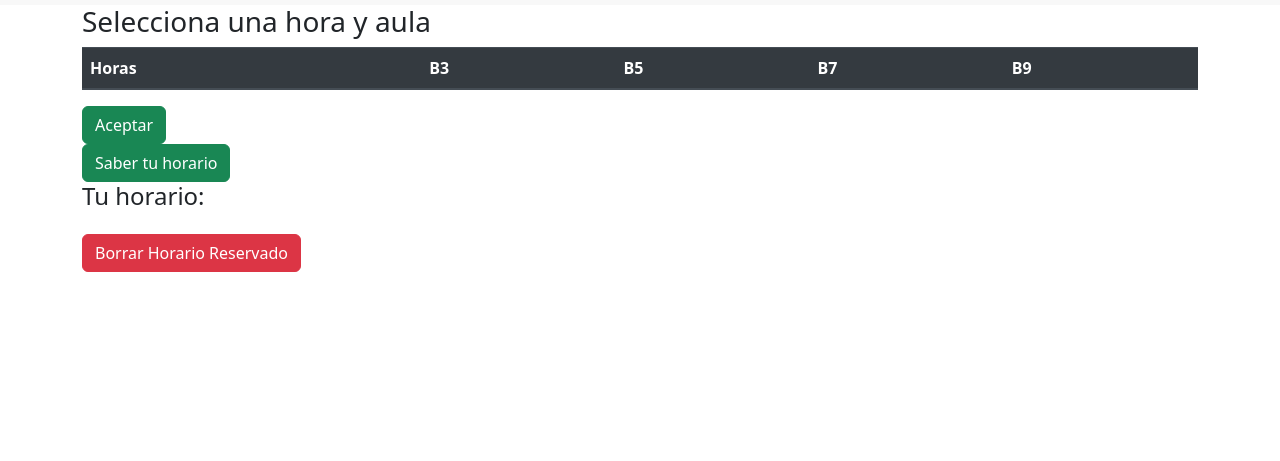
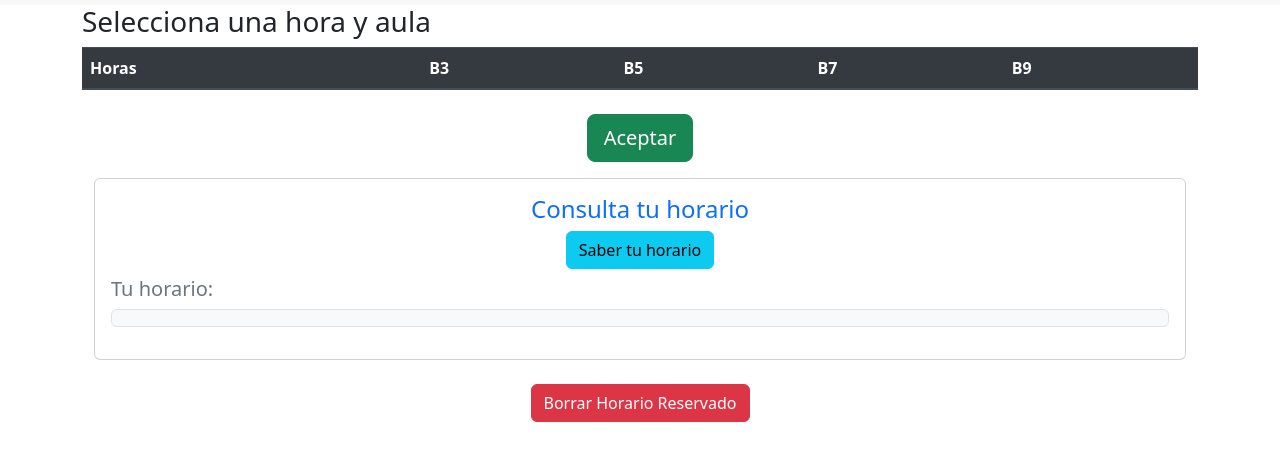
Before and after one commit to pabloantonio01/HORARIOS, a plain HTML site: page src/html/horarios_administrador.html in a window 1280 px wide. Shown: the part 63-524 px from the top of the page. Drawn offline with nearby package versions, Linux system fonts and the light colour scheme; some packages are replaced by stand-ins of ours; no server answers; a script that the page names is missing.

Commit message:
FrontEnd 19.0

```diff
--- a/src/html/horarios_administrador.html
+++ b/src/html/horarios_administrador.html
@@ -107,22 +107,26 @@
 
 
 
-            <button class="btn btn-success" ng-click="guardarSeleccion()">Aceptar</button>
+            <div class="container mt-4">
+                <!-- Botón de aceptar -->
+                <div class="mb-3 text-center">
+                    <button class="btn btn-success btn-lg" ng-click="guardarSeleccion()">Aceptar</button>
+                </div>
 
+                <!-- Sección para saber el horario -->
+                <div class="card p-3 mb-4">
+                    <h4 class="text-center text-primary">Consulta tu horario</h4>
+                    <div class="text-center">
+                        <button class="btn btn-info btn-md mb-2" ng-click="tuhorario()">Saber tu horario</button>
+                    </div>
+                    <h5 class="text-secondary">Tu horario:</h5>
+                    <pre class="border p-2 bg-light rounded">{{ tuhorario | json }}</pre>
+                </div>
 
-
-            <div>
-            <button class="btn btn-success" ng-click="tuhorario()">Saber tu horario</button>
-
-            <!-- Tabla para mostrar el JSON guardado (opcional, solo para visualización) -->
-            <h4>Tu horario:</h4>
-            <pre>{{ tuhorario | json }}</pre>
-            </div>
-
-
-
-            <div>
-                <button class="btn btn-danger" id="borrarHorarioBtn">Borrar Horario Reservado</button>
+                <!-- Botón para borrar el horario reservado -->
+                <div class="text-center mt-4">
+                    <button class="btn btn-danger btn-md" id="borrarHorarioBtn">Borrar Horario Reservado</button>
+                </div>
             </div>
 
 
```
